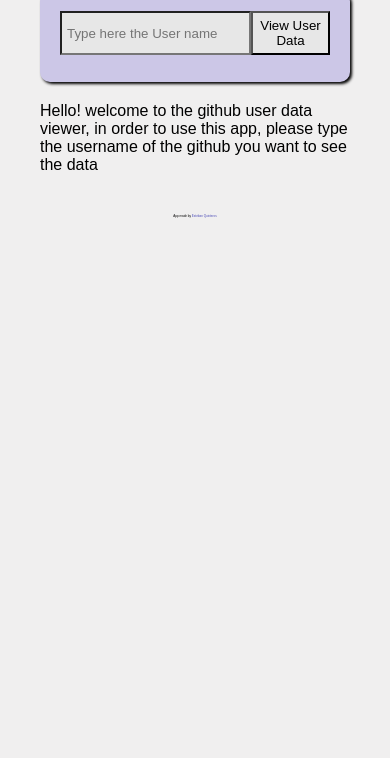
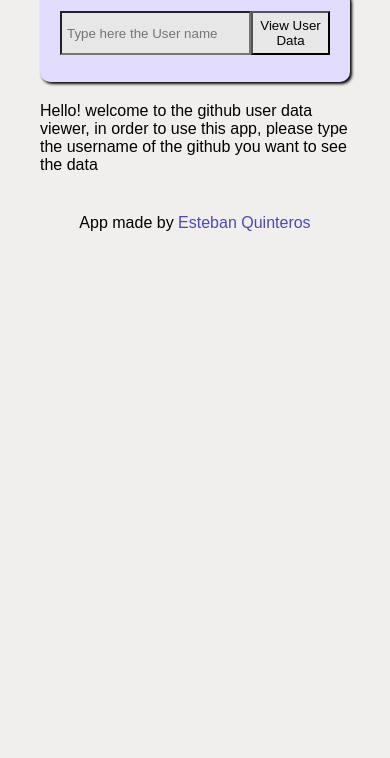
Before and after one commit to Esteban312/userquery, a plain HTML site: page index.html in a window 390 px wide. Shown: the part 86-844 px from the top of the page. Drawn offline with Linux system fonts and the light colour scheme.

Commit message:
footer resposive

```diff
--- a/style.css
+++ b/style.css
@@ -76,7 +76,7 @@ footer a{
     *{
         margin: 0px;
         padding: 0px;
-        background-color: rgb(240, 239, 239);
+        background-color: rgb(241, 238, 238);
 
     }
     main{
@@ -90,7 +90,7 @@ footer a{
     }
     .container-2{
         display: flex;
-        background-color: rgb(204, 199, 231)
+        background-color: rgb(226, 221, 255)
     }
     .container-2 input, button{
         padding: 5px;
@@ -124,5 +124,8 @@ footer a{
     td{
         display: flex;
     }
+    footer{
+        font-size: 1rem;
+    }
 
 }
```
